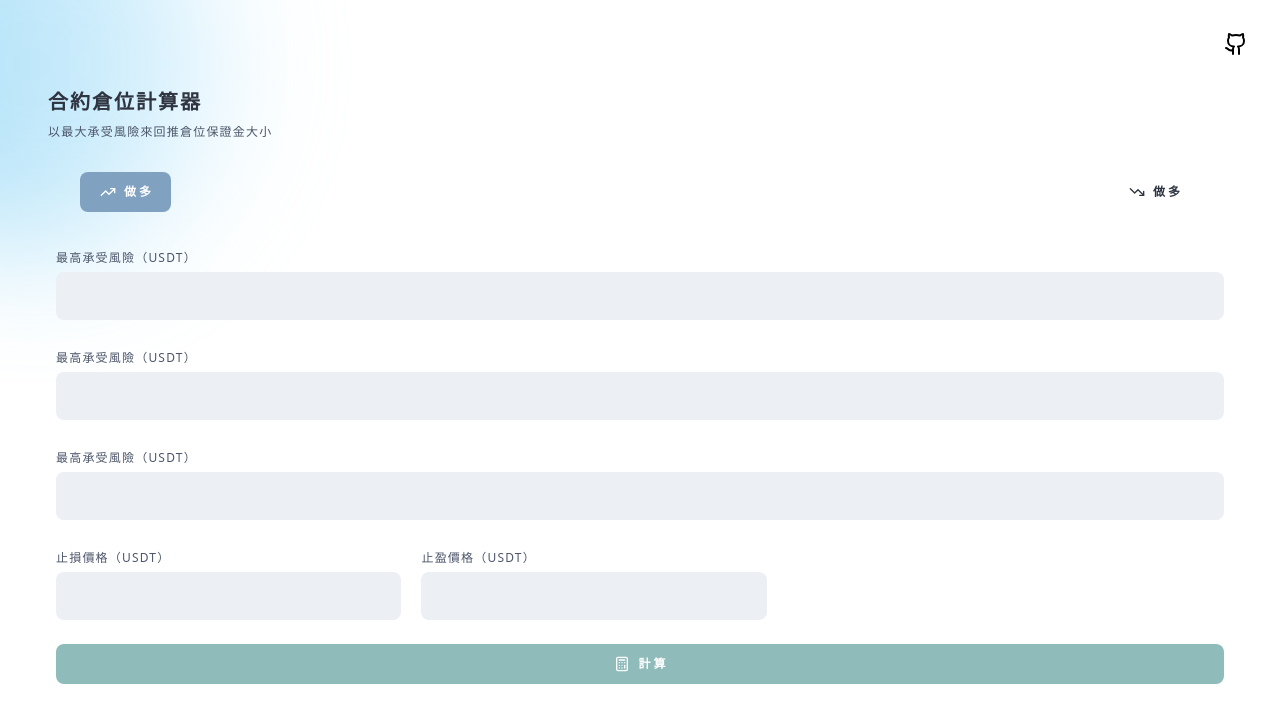
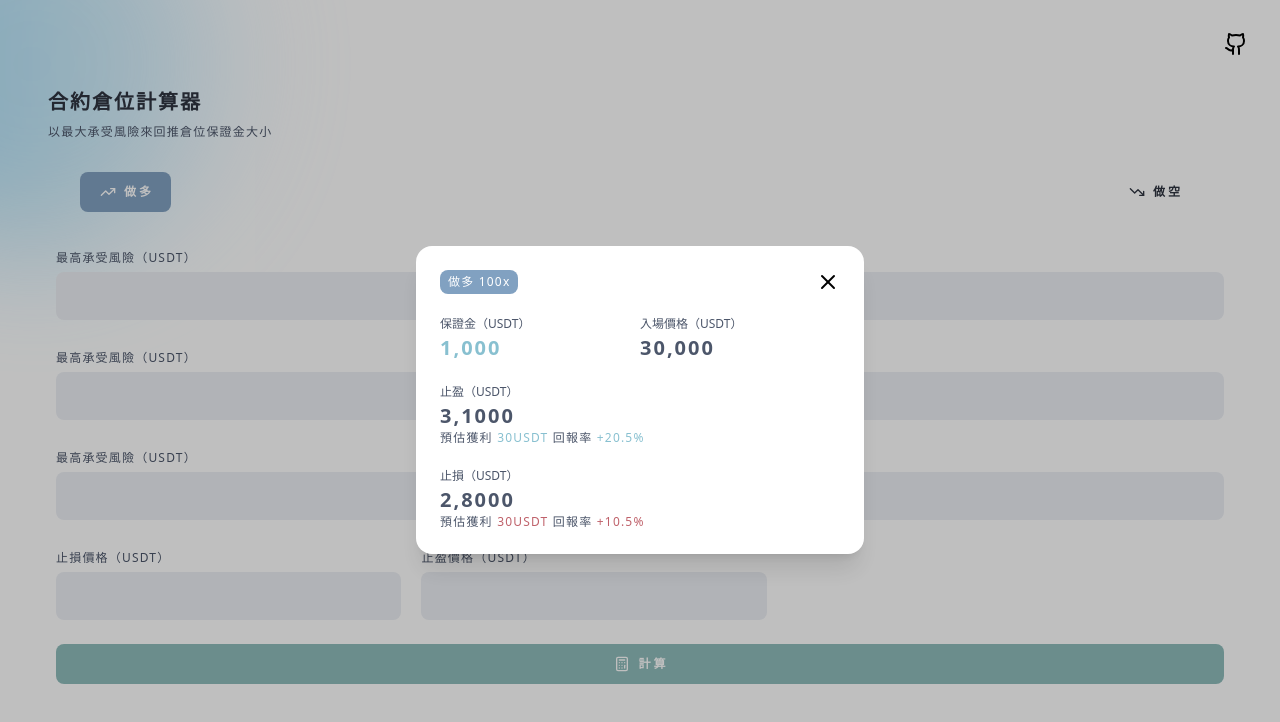
Before and after one commit to 1weiho/position-calculator, a React (Vite) app: page / in a window 1280 px wide. Both pictures are taken after a click on the button "計 算". Shown: the top 722 px of the page. Built offline with nearby package versions, Linux system fonts and the light colour scheme.

Commit message:
feat: result modal

```diff
--- a/package.json
+++ b/package.json
@@ -9,6 +9,7 @@
     "preview": "vite preview"
   },
   "dependencies": {
+    "@headlessui/react": "^1.7.13",
     "lucide-react": "^0.130.1",
     "react": "^18.2.0",
     "react-dom": "^18.2.0"
--- a/src/Calculator.tsx
+++ b/src/Calculator.tsx
@@ -1,15 +1,116 @@
-import { Github, TrendingUp, TrendingDown, CalculatorIcon } from "lucide-react";
+import {
+  Github,
+  TrendingUp,
+  TrendingDown,
+  CalculatorIcon,
+  X,
+} from "lucide-react";
+import { Dialog, Transition } from "@headlessui/react";
+import { Fragment, useState } from "react";
 
 export default function Calculator() {
+  let [isOpen, setIsOpen] = useState(false);
+
+  function closeModal() {
+    setIsOpen(false);
+  }
+
+  function openModal() {
+    setIsOpen(true);
+  }
   return (
     <>
+      <Transition appear show={isOpen} as={Fragment}>
+        <Dialog as="div" className="relative z-10" onClose={closeModal}>
+          <Transition.Child
+            as={Fragment}
+            enter="ease-out duration-300"
+            enterFrom="opacity-0"
+            enterTo="opacity-100"
+            leave="ease-in duration-200"
+            leaveFrom="opacity-100"
+            leaveTo="opacity-0"
+          >
+            <div className="fixed inset-0 bg-black bg-opacity-25" />
+          </Transition.Child>
+
+          <div className="fixed inset-0 overflow-y-auto">
+            <div className="flex min-h-full items-center justify-center p-4 text-center">
+              <Transition.Child
+                as={Fragment}
+                enter="ease-out duration-300"
+                enterFrom="opacity-0 scale-95"
+                enterTo="opacity-100 scale-100"
+                leave="ease-in duration-200"
+                leaveFrom="opacity-100 scale-100"
+                leaveTo="opacity-0 scale-95"
+              >
+                <Dialog.Panel className="w-full max-w-md transform overflow-hidden rounded-2xl bg-white p-6 text-left align-middle shadow-xl transition-all">
+                  <Dialog.Title as="h3" className="flex w-full justify-between">
+                    <label className="bg-nord9 px-2 py-1 rounded-lg tracking-widest text-white text-xs flex justify-center items-center">
+                      做多 100x
+                    </label>
+                    <X onClick={closeModal} />
+                  </Dialog.Title>
+                  <div className="mt-4 w-full flex justify-between">
+                    <div className="w-1/2">
+                      <label className="text-nord3 text-xs">
+                        保證金（USDT）
+                      </label>
+                      <p className="text-nord8 text-xl tracking-widest font-bold">
+                        1,000
+                      </p>
+                    </div>
+                    <div className="w-1/2">
+                      <label className="text-nord3 text-xs">
+                        入場價格（USDT）
+                      </label>
+                      <p className="text-nord3 text-xl tracking-widest font-bold">
+                        30,000
+                      </p>
+                    </div>
+                  </div>
+                  <div className="mt-4 w-full flex justify-between">
+                    <div>
+                      <label className="text-nord3 text-xs">止盈（USDT）</label>
+                      <p className="text-nord3 text-xl tracking-widest font-bold">
+                        3,1000
+                      </p>
+                      <p className="text-nord3 text-xs tracking-widest">
+                        預估獲利 <span className="text-nord8">30USDT</span>{" "}
+                        回報率 <span className="text-nord8">+20.5%</span>
+                      </p>
+                    </div>
+                  </div>
+                  <div className="mt-4 w-full flex justify-between">
+                    <div>
+                      <label className="text-nord3 text-xs">止損（USDT）</label>
+                      <p className="text-nord3 text-xl tracking-widest font-bold">
+                        2,8000
+                      </p>
+                      <p className="text-nord3 text-xs tracking-widest">
+                        預估獲利 <span className="text-nord11">30USDT</span>{" "}
+                        回報率 <span className="text-nord11">+10.5%</span>
+                      </p>
+                    </div>
+                  </div>
+                </Dialog.Panel>
+              </Transition.Child>
+            </div>
+          </div>
+        </Dialog>
+      </Transition>
       <div className="w-screen flex justify-end px-8 mt-8 mb-8 relative">
         <div className="h-96 w-96 bg-gradient-to-r from-sky-500 to-sky-200 absolute rounded-full blur-3xl opacity-40 left-0 top-0 -ml-40 -mt-40 -z-10"></div>
         <Github />
       </div>
       <div className="w-screen px-12 mb-8 space-y-2">
-        <h1 className="text-nord0 font-black text-xl tracking-widest">合約倉位計算器</h1>
-        <h2 className="text-nord3 text-xs tracking-widest">以最大承受風險來回推倉位保證金大小</h2>
+        <h1 className="text-nord0 font-black text-xl tracking-widest">
+          合約倉位計算器
+        </h1>
+        <h2 className="text-nord3 text-xs tracking-widest">
+          以最大承受風險來回推倉位保證金大小
+        </h2>
       </div>
       <div className="w-screen px-20 flex justify-between mb-8">
         <button className="flex items-center justify-center space-x-2 text-white bg-nord9 px-5 py-3 rounded-lg">
@@ -18,33 +119,46 @@
         </button>
         <button className="flex items-center justify-center space-x-2 text-nord0 bg-none px-5 py-3 rounded-lg">
           <TrendingDown className="h-4 w-4" />
-          <p className="text-xs font-semibold">做 多</p>
+          <p className="text-xs font-semibold">做 空</p>
         </button>
       </div>
       <div className="w-screen flex flex-col px-14 space-y-6">
         <div className="space-y-1">
-          <label className="text-nord3 text-xs tracking-widest">最高承受風險（USDT）</label>
+          <label className="text-nord3 text-xs tracking-widest">
+            最高承受風險（USDT）
+          </label>
           <input className="w-full bg-nord6 rounded-lg h-12" type="text" />
         </div>
         <div className="space-y-1">
-          <label className="text-nord3 text-xs tracking-widest">最高承受風險（USDT）</label>
+          <label className="text-nord3 text-xs tracking-widest">
+            最高承受風險（USDT）
+          </label>
           <input className="w-full bg-nord6 rounded-lg h-12" type="text" />
         </div>
         <div className="space-y-1">
-          <label className="text-nord3 text-xs tracking-widest">最高承受風險（USDT）</label>
+          <label className="text-nord3 text-xs tracking-widest">
+            最高承受風險（USDT）
+          </label>
           <input className="w-full bg-nord6 rounded-lg h-12" type="text" />
         </div>
         <div className="flex space-x-5">
           <div className="space-y-1">
-            <label className="text-nord3 text-xs tracking-widest">止損價格（USDT）</label>
+            <label className="text-nord3 text-xs tracking-widest">
+              止損價格（USDT）
+            </label>
             <input className="w-full bg-nord6 rounded-lg h-12" type="text" />
           </div>
           <div className="space-y-1">
-            <label className="text-nord3 text-xs tracking-widest">止盈價格（USDT）</label>
+            <label className="text-nord3 text-xs tracking-widest">
+              止盈價格（USDT）
+            </label>
             <input className="w-full bg-nord6 rounded-lg h-12" type="text" />
           </div>
         </div>
-        <button className="flex items-center space-x-2 text-white bg-nord7 px-5 py-3 rounded-lg justify-center">
+        <button
+          className="flex items-center space-x-2 text-white bg-nord7 px-5 py-3 rounded-lg justify-center"
+          onClick={openModal}
+        >
           <CalculatorIcon className="h-4 w-4" />
           <p className="text-xs font-semibold">計 算</p>
         </button>
```
Also changed, not shown: 1 other file (tests, documents, lock files or other folders).
